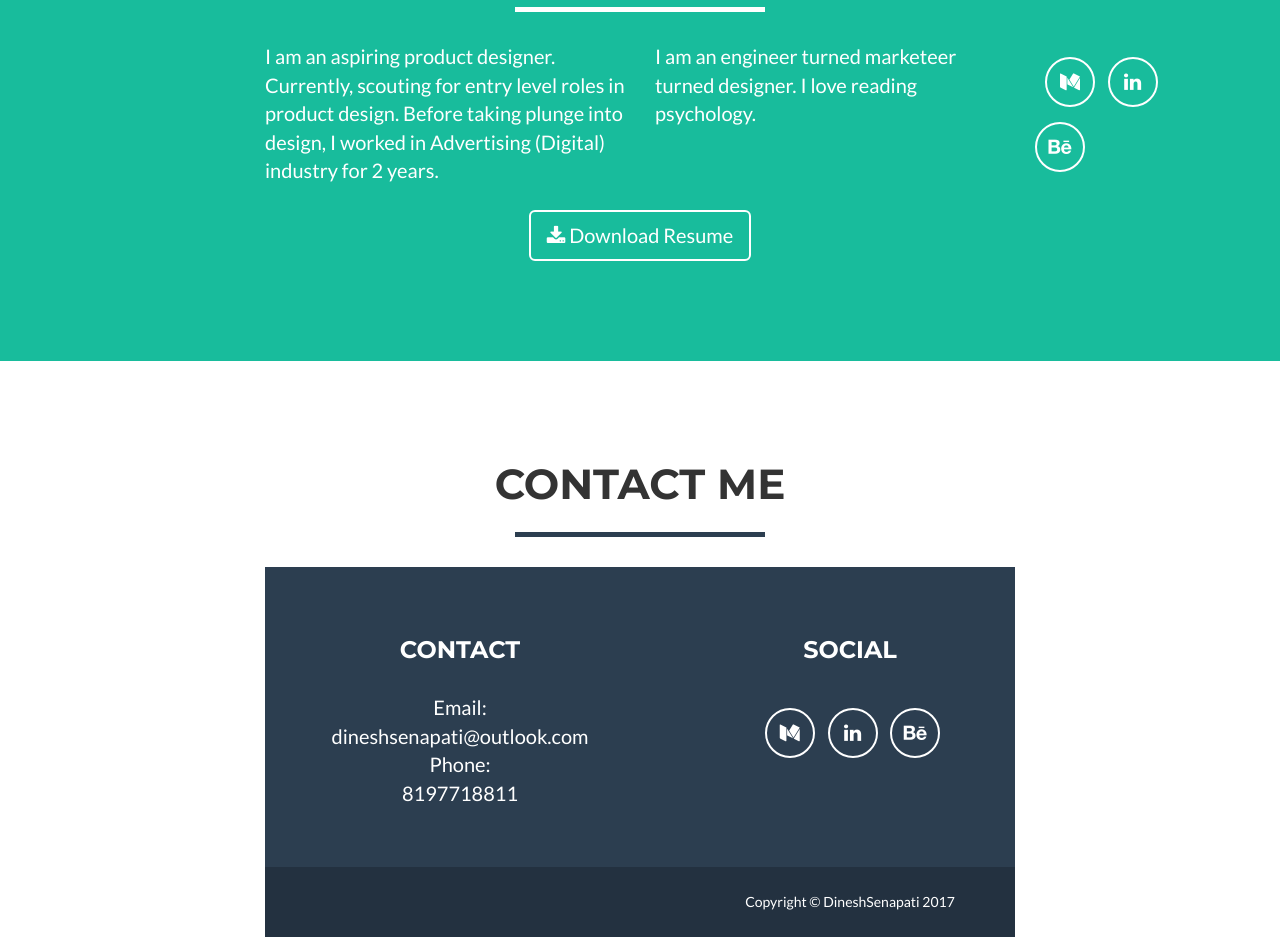
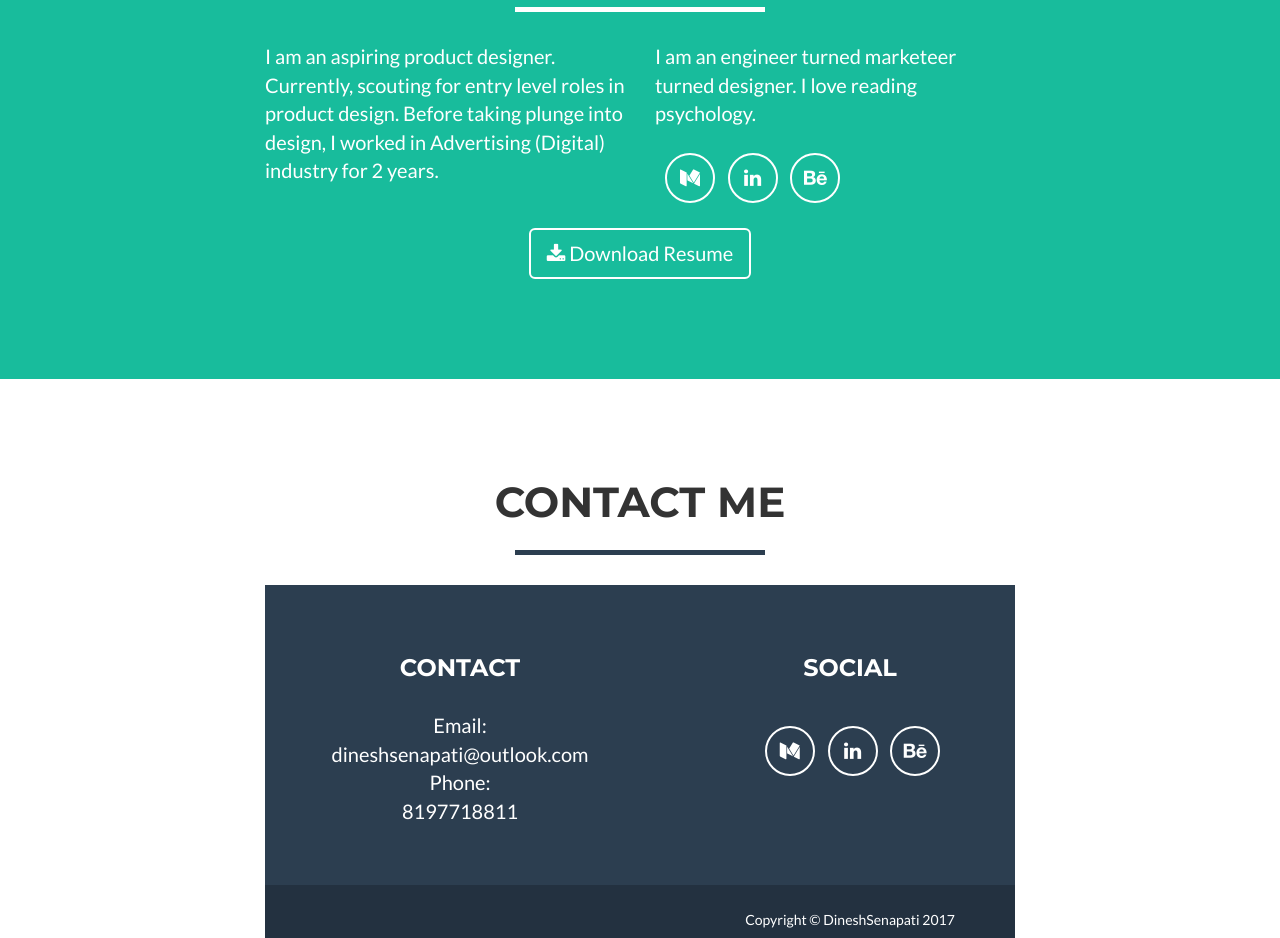
Before and after one commit to DineshSenapati/DineshSenapati.github.io, a website: page index.html in a window 1280 px wide. Shown: the part 1860-2798 px from the top of the page. Drawn offline with nearby package versions, Linux system fonts and the light colour scheme.

Commit message:
12
Checking about me section

```diff
--- a/index.html
+++ b/index.html
@@ -178,8 +178,14 @@
                 <div class="col-lg-4">
                     <p> I am an engineer turned marketeer turned designer. I love reading psychology.</p>
                 </div>
+                <div class="footer-col col-md-4">
                     <ul class="list-inline">
                         <li>
+                          <!--  <a href="#" class="btn-social btn-outline"><span class="sr-only">Facebook</span><i class="fa fa-fw fa-facebook"></i></a>
+                        </li>
+                        <li>
+                            <a href="#" class="btn-social btn-outline"><span class="sr-only">Google Plus</span><i class="fa fa-fw fa-google-plus"></i></a>
+                        </li> -->
                         <li>
                             <a href="https://medium.com/@deesenapati" class="btn-social btn-outline"><span class="sr-only">Twitter</span><i class="fa fa-fw fa-medium"></i></a>
                         </li>
@@ -190,6 +196,7 @@
                             <a href="https://www.behance.net/DineshKumarSenapati" class="btn-social btn-outline"><span class="sr-only">Behance</span><i class="fa fa-fw fa-behance"></i></a>
                         </li>
                     </ul>
+                </div>
                 <div class="col-lg-8 col-lg-offset-2 text-center">
                     <a href="https://www.dropbox.com/s/hzs5nw3m3p16hpq/DineshKumarS.pdf?dl=0" class="btn btn-lg btn-outline">
                         <i class="fa fa-download"></i> Download  Resume
```
Lines whose indentation alone changed are shown as unchanged.
